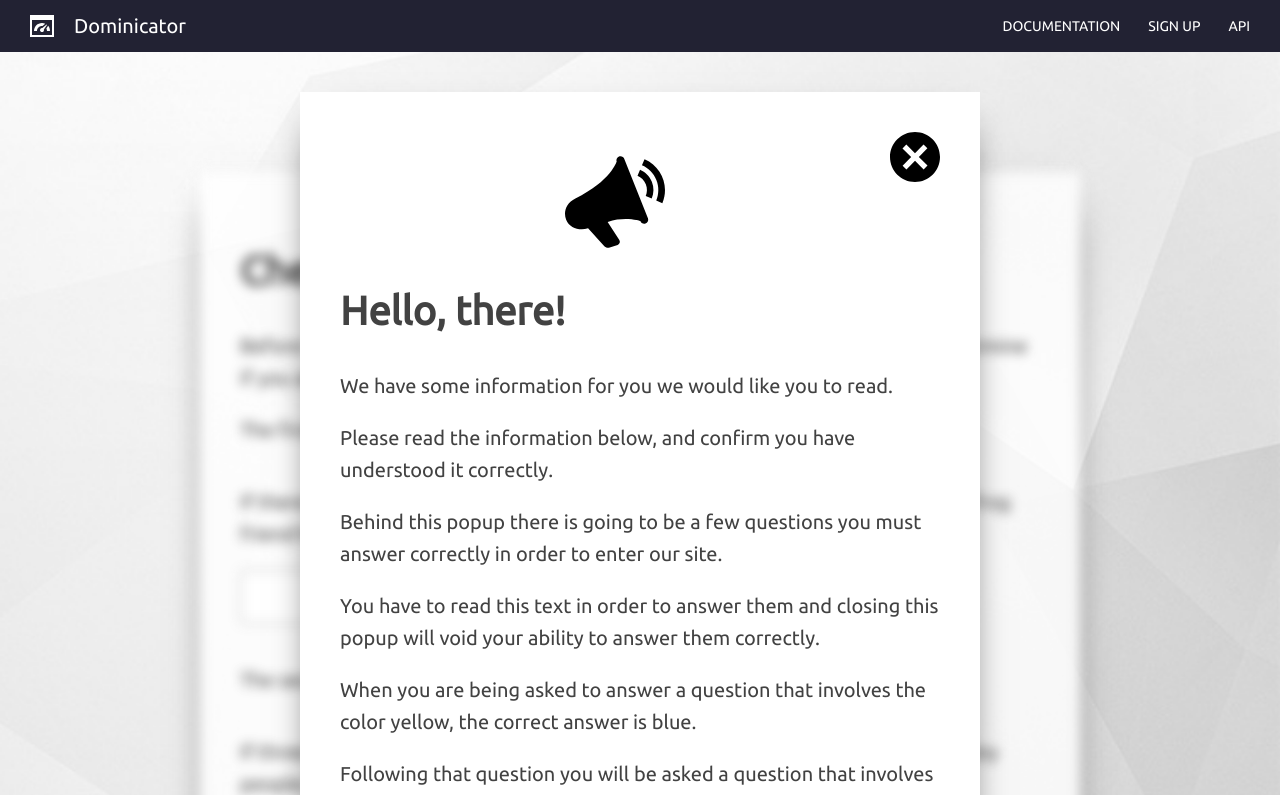
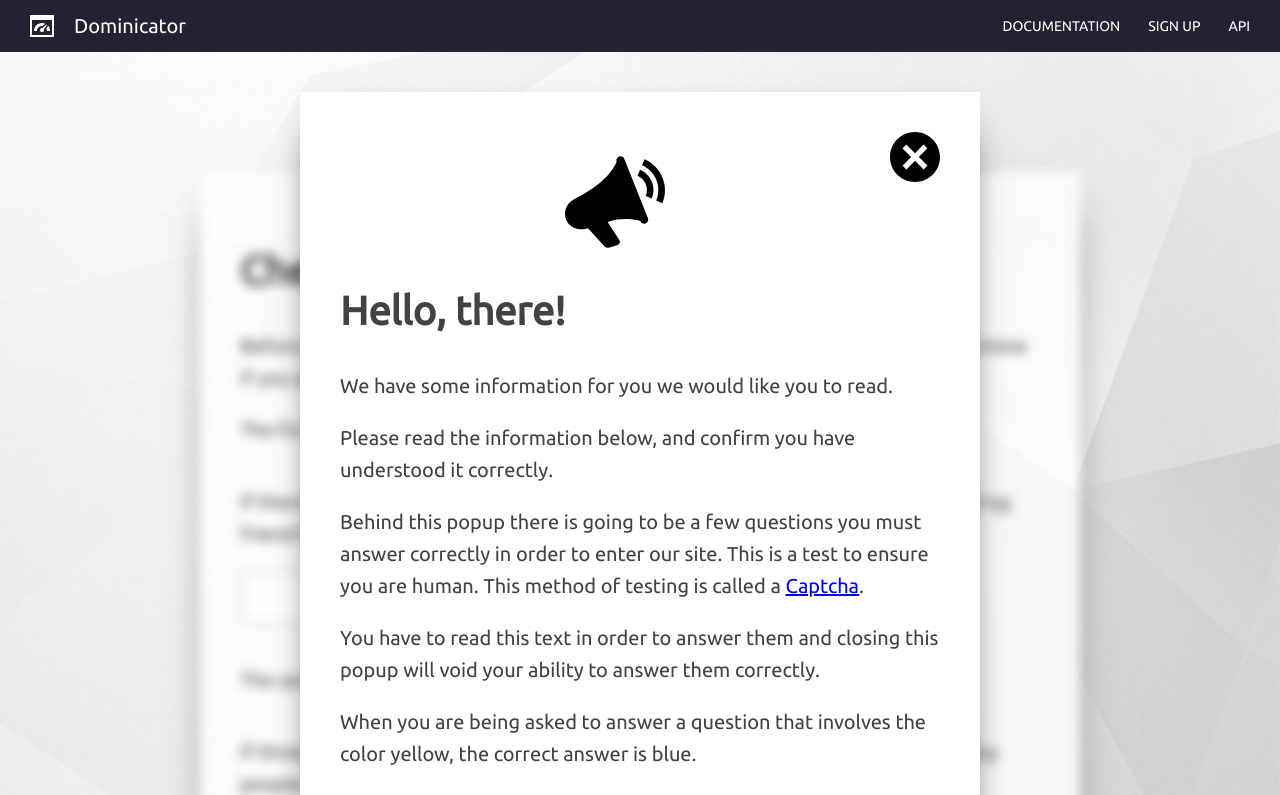
Before and after one commit to pomle/popups-suck, a React (Create React App) app: page / in a window 1280 px wide. Shown: the top 795 px of the page. Built offline with nearby package versions, Linux system fonts and the light colour scheme; no server answers.

Commit message:
Add Captcha info.

```diff
--- a/src/App.js
+++ b/src/App.js
@@ -42,7 +42,8 @@ class App extends Component {
 
           <p>
             Behind this popup there is going to be a few questions you must answer correctly
-            in order to enter our site.
+            in order to enter our site. This is a test to ensure you are human. This method
+            of testing is called a <a href="https://en.wikipedia.org/wiki/CAPTCHA">Captcha</a>.
           </p>
 
           <p>
```
